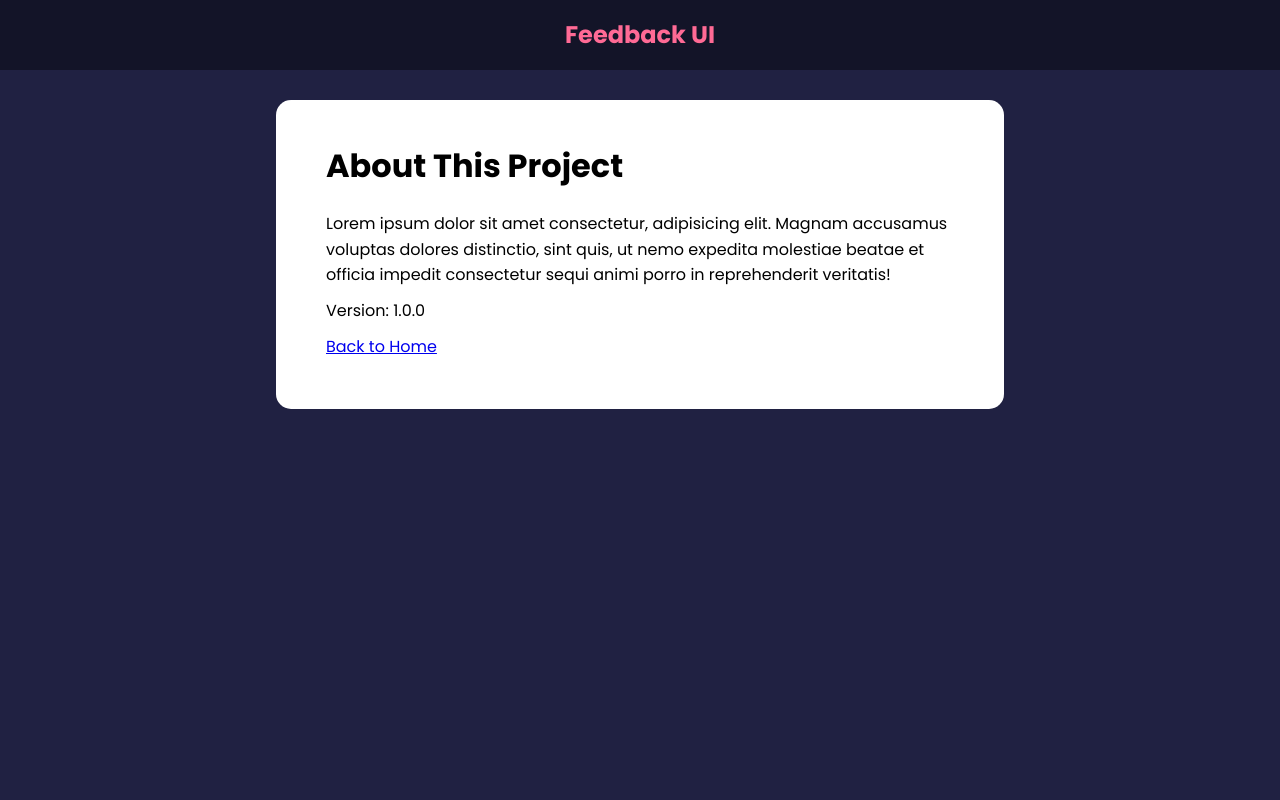
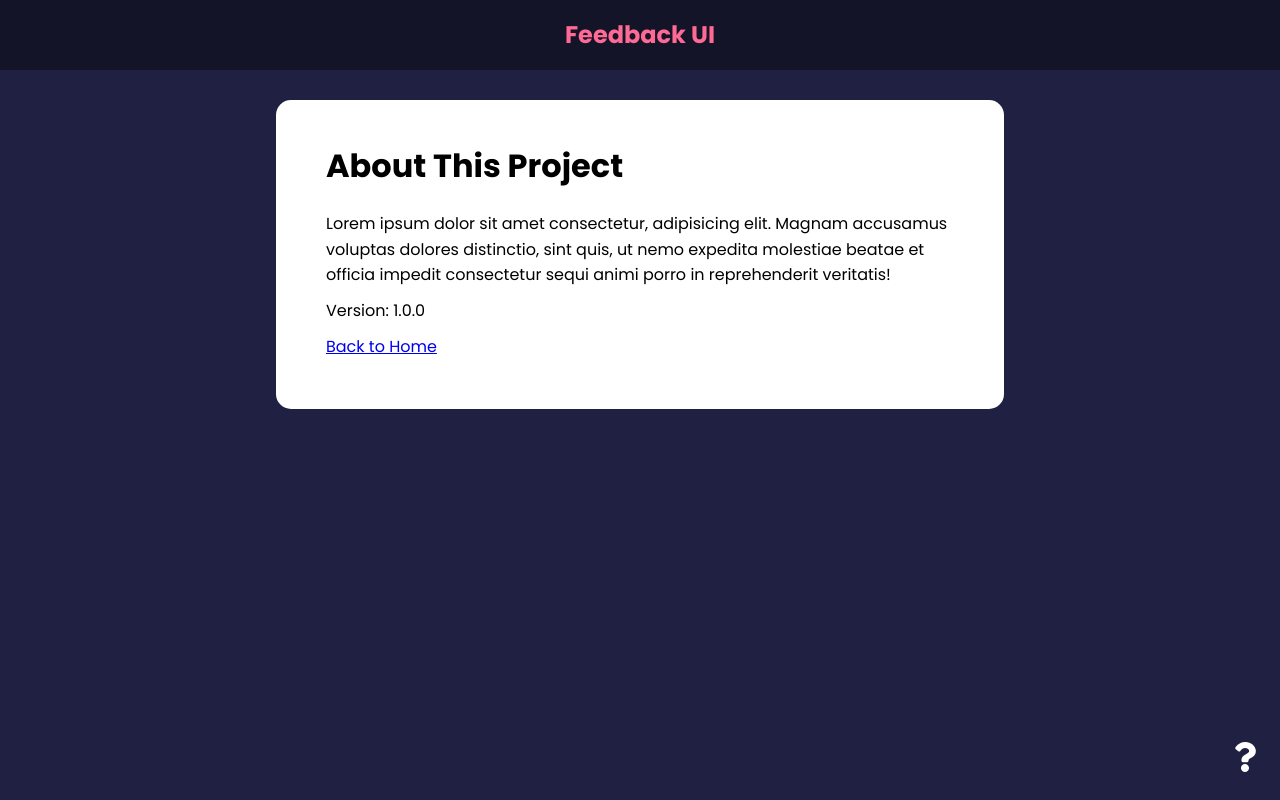
Before and after one commit to insideseanshead/feedback-app, a React (Create React App) app: page /about in a window 1280 px wide. Built offline with nearby package versions, Linux system fonts and the light colour scheme.

Commit message:
added context and provider

```diff
--- a/src/App.js
+++ b/src/App.js
@@ -7,8 +7,9 @@
 import FeedbackData from "./data/FeedbackData";
 import FeedbackStats from "./components/FeedbackStats";
 import FeedbackForm from "./components/FeedbackForm";
-import About from "./pages/AboutPage";
+import AboutIconLink from "./components/AboutIconLink";
 import AboutPage from "./pages/AboutPage";
+import { FeedbackProvider } from "./context/FeedbackContext";
 
 function App() {
   const [feedback, setFeedback] = useState(FeedbackData);
@@ -25,6 +26,7 @@
   };
 
   return (
+    <FeedbackProvider>
       <Router>
         <Header />
         <div className="container">
@@ -46,8 +48,11 @@
 
             <Route path="/about" element={<AboutPage />} />
           </Routes>
+
+          <AboutIconLink />
         </div>
       </Router>
+    </FeedbackProvider>
   );
 }
 
--- /dev/null
+++ b/src/components/AboutIconLink.jsx
@@ -0,0 +1,13 @@
+import React from "react";
+import { FaQuestion } from "react-icons/fa";
+import { Link } from "react-router-dom";
+
+export default function AboutIconLink() {
+  return (
+    <div className="about-link">
+      <Link to="/about">
+        <FaQuestion size={30} />
+      </Link>
+    </div>
+  );
+}
--- /dev/null
+++ b/src/context/FeedbackContext.js
@@ -0,0 +1,26 @@
+import React from "react";
+import { createContext, useState } from "react";
+
+const FeedbackContext = createContext();
+
+export const FeedbackProvider = ({ children }) => {
+  const [feedback, setFeedback] = useState([
+    {
+      id: 1,
+      text: "This item is from context",
+      rating: 10,
+    },
+  ]);
+
+  return (
+    <FeedbackContext.Provider
+      value={{
+        feedback,
+      }}
+    >
+      {children}
+    </FeedbackContext.Provider>
+  );
+};
+
+export default FeedbackContext
--- a/src/pages/AboutPage.jsx
+++ b/src/pages/AboutPage.jsx
@@ -1,5 +1,6 @@
 import React from 'react'
 import Card from '../components/shared/Card'
+import { Link } from 'react-router-dom'
 
 export default function AboutPage() {
     return (
@@ -10,7 +11,7 @@
                 <p>Version: 1.0.0</p>
 
                 <p>
-                    <a href="/">Back to Home</a>
+                    <Link to="/">Back to Home</Link>
                 </p>
             </div>
         </Card>
```
Lines whose indentation alone changed are shown as unchanged.
